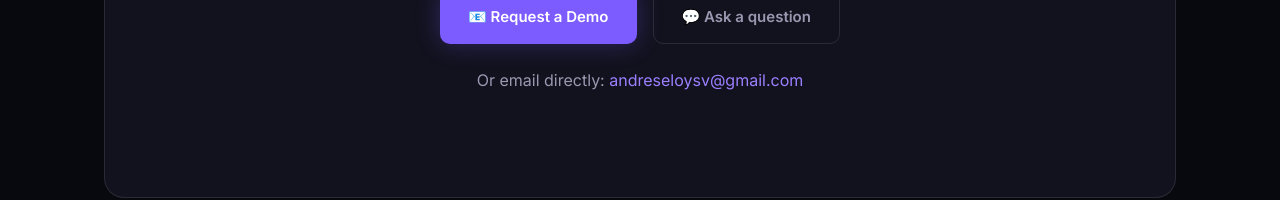
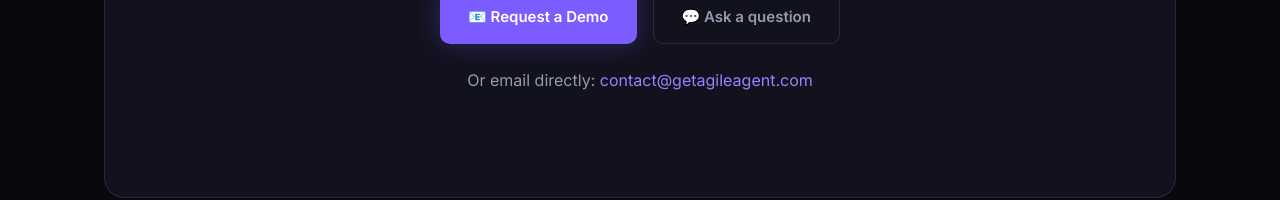
Before and after one commit to andreseloysv/agile-agent-landing, a Nuxt app: page / in a window 1280 px wide. Shown: the part 7827-8027 px from the top of the page. Built offline with nearby package versions, Linux system fonts and the light colour scheme.

Commit message:
Use contact@getagileagent.com instead of Gmail

```diff
--- a/app/app.vue
+++ b/app/app.vue
@@ -332,10 +332,10 @@
           <h2>Ready to build the right thing?</h2>
           <p>Book a 15-minute demo and see how Agile Agent eliminates rework in your development workflow.</p>
           <div class="contact-actions">
-            <a href="mailto:andreseloysv@gmail.com?subject=Agile%20Agent%20Demo%20Request" class="btn btn-primary btn-lg">📧 Request a Demo</a>
-            <a href="mailto:andreseloysv@gmail.com?subject=Agile%20Agent%20Inquiry" class="btn btn-ghost btn-lg">💬 Ask a question</a>
+            <a href="mailto:contact@getagileagent.com?subject=Agile%20Agent%20Demo%20Request" class="btn btn-primary btn-lg">📧 Request a Demo</a>
+            <a href="mailto:contact@getagileagent.com?subject=Agile%20Agent%20Inquiry" class="btn btn-ghost btn-lg">💬 Ask a question</a>
           </div>
-          <p class="contact-email">Or email directly: <a href="mailto:andreseloysv@gmail.com">andreseloysv@gmail.com</a></p>
+          <p class="contact-email">Or email directly: <a href="mailto:contact@getagileagent.com">contact@getagileagent.com</a></p>
         </div>
       </div>
     </section>
@@ -354,7 +354,7 @@
           <a href="/privacy">Privacy Policy</a>
           <a href="/terms">Terms of Service</a>
           <a href="/impressum">Impressum</a>
-          <a href="mailto:andreseloysv@gmail.com">Contact</a>
+          <a href="mailto:contact@getagileagent.com">Contact</a>
         </div>
         <p class="footer-legal">© 2026 Agile Agent. All rights reserved.</p>
       </div>
```
